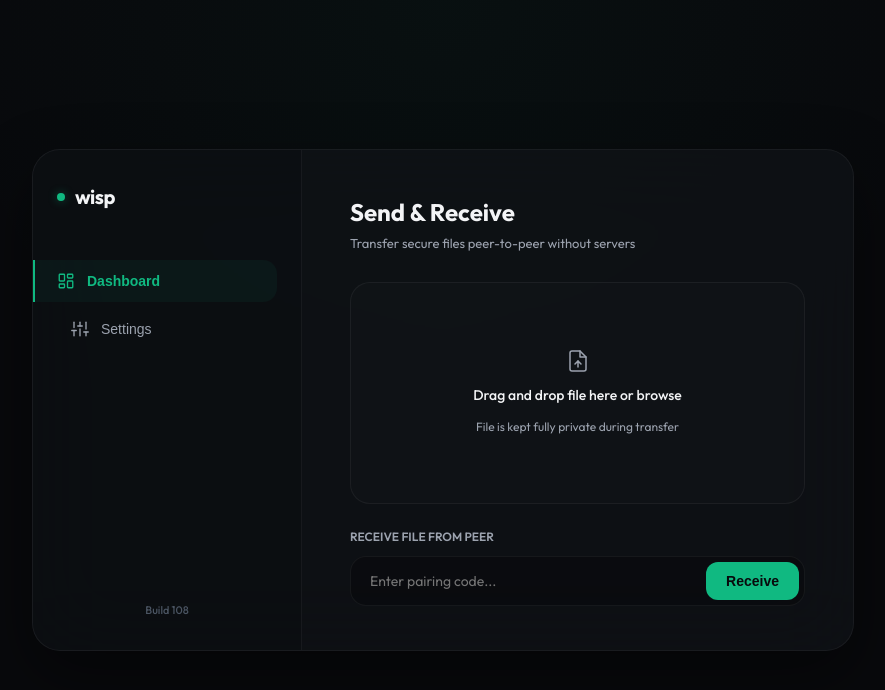
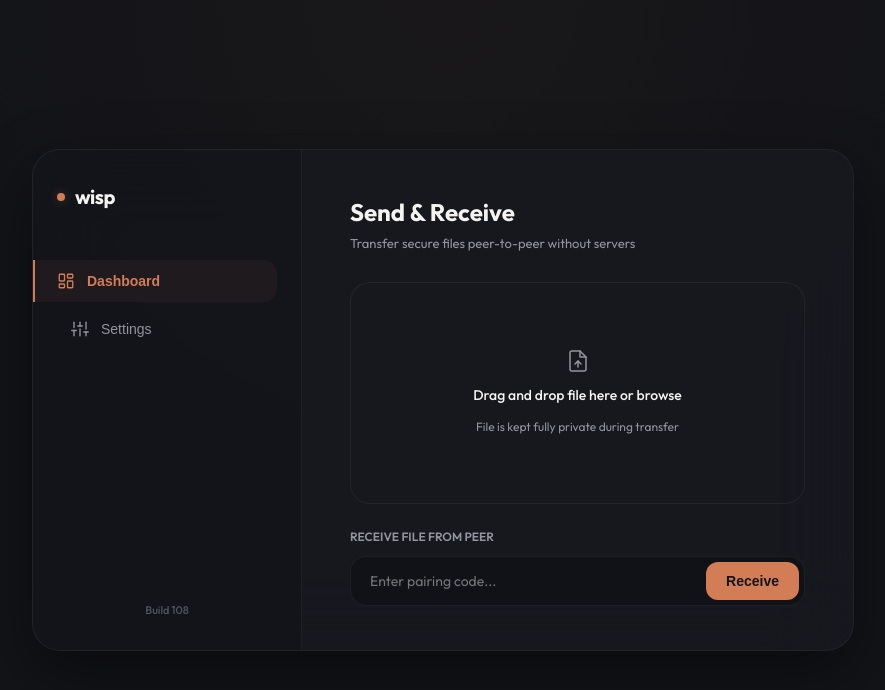
Before and after one commit to YohannHommet/wisp, a Svelte app in the folder ui/: page / in a window 1280 px wide. Shown: the top 690 px of the page, without its empty margins (197-1082 px from the left). Built offline with nearby package versions, Linux system fonts and the light colour scheme.

Commit message:
design: transition to Warm Terracotta and Nordic Sage color system

```diff
--- a/ui/src/App.svelte
+++ b/ui/src/App.svelte
@@ -314,7 +314,7 @@
       {:else if transferState === 'done'}
         <!-- Success Screen -->
         <div class="code-present-container">
-          <svg width="48" height="48" viewBox="0 0 24 24" fill="none" stroke="var(--accent-emerald)" stroke-width="2" stroke-linecap="round" stroke-linejoin="round">
+          <svg width="48" height="48" viewBox="0 0 24 24" fill="none" stroke="var(--accent-sage)" stroke-width="2" stroke-linecap="round" stroke-linejoin="round">
             <circle cx="12" cy="12" r="10" />
             <polyline points="22 4 12 14.01 9 11.01" />
           </svg>
@@ -359,7 +359,7 @@
         <div style="display: flex; flex-direction: column; gap: 8px;">
           <span class="drop-subtext" style="text-transform: uppercase;">Connection Security</span>
           <div style="display: flex; align-items: center; gap: 12px; background: rgba(255,255,255,0.01); padding: 14px; border-radius: 16px; border: 1px solid var(--panel-border);">
-            <div style="width: 8px; height: 8px; border-radius: 50%; background: var(--accent-emerald);"></div>
+            <div style="width: 8px; height: 8px; border-radius: 50%; background: var(--accent-sage);"></div>
             <span style="font-size: 13px; font-weight: 600; color: var(--text-primary);">SPAKE2 Pinned Handshake + TLS 1.3 ALPN</span>
           </div>
         </div>
--- a/ui/src/app.css
+++ b/ui/src/app.css
@@ -6,25 +6,26 @@
   font-weight: 400;
 
   color-scheme: dark;
-  color: #f3f4f6;
-  background-color: #08090c;
+  color: #f4f3ef;
+  background-color: #131418;
 
-  /* Premium Organic Palette (Non-AI Slop) */
-  --bg-color: #08090c;
-  --panel-glass: rgba(18, 20, 26, 0.65);
-  --panel-border: rgba(255, 255, 255, 0.05);
-  --panel-border-glow: rgba(255, 255, 255, 0.12);
+  /* Architectural Earth Palette (Non-AI Slop) */
+  --bg-color: #131418;
+  --panel-glass: rgba(25, 27, 34, 0.7);
+  --panel-border: rgba(244, 243, 239, 0.05);
+  --panel-border-glow: rgba(244, 243, 239, 0.12);
 
-  /* Natural Earth/Green Accents */
-  --accent-emerald: #10b981;
-  --accent-emerald-opaque: rgba(16, 185, 129, 0.1);
-  --accent-amber: #f59e0b;
-  --accent-coral: #ef4444;
-  --accent-coral-opaque: rgba(239, 68, 68, 0.15);
+  /* Earth Accents */
+  --accent-terracotta: #d27d56;
+  --accent-terracotta-opaque: rgba(210, 125, 86, 0.08);
+  --accent-sage: #8a9a86;
+  --accent-sage-opaque: rgba(138, 154, 134, 0.1);
+  --accent-coral: #c85353;
+  --accent-coral-opaque: rgba(200, 83, 83, 0.12);
 
-  --text-primary: #f3f4f6;
-  --text-secondary: #9ca3af;
-  --text-muted: #4b5563;
+  --text-primary: #f4f3ef;
+  --text-secondary: #92959e;
+  --text-muted: #52555e;
 
   font-synthesis: none;
   text-rendering: optimizeLegibility;
@@ -39,7 +40,7 @@ body {
   place-items: center;
   min-width: 320px;
   min-height: 100vh;
-  background: radial-gradient(circle at 50% 0%, rgba(16, 185, 129, 0.04) 0%, rgba(0, 0, 0, 0) 50%),
+  background: radial-gradient(circle at 50% 0%, rgba(210, 125, 86, 0.03) 0%, rgba(0, 0, 0, 0) 50%),
               var(--bg-color);
   overflow: hidden;
   user-select: none;
@@ -71,7 +72,7 @@ body {
 /* Sidebar */
 .sidebar {
   width: 220px;
-  background: rgba(11, 12, 17, 0.35);
+  background: rgba(15, 16, 20, 0.35);
   border-right: 1px solid var(--panel-border);
   display: flex;
   flex-direction: column;
@@ -88,9 +89,9 @@ body {
 .brand-dot {
   width: 8px;
   height: 8px;
-  background: var(--accent-emerald);
+  background: var(--accent-terracotta);
   border-radius: 50%;
-  box-shadow: 0 0 10px rgba(16, 185, 129, 0.4);
+  box-shadow: 0 0 10px rgba(210, 125, 86, 0.3);
 }
 
 .brand-name {
@@ -124,15 +125,15 @@ body {
 }
 
 .nav-btn:hover {
-  background: rgba(255, 255, 255, 0.02);
+  background: rgba(255, 255, 255, 0.015);
   color: var(--text-primary);
 }
 
 .nav-btn.active {
-  background: rgba(16, 185, 129, 0.06);
-  color: var(--accent-emerald);
+  background: rgba(210, 125, 86, 0.06);
+  color: var(--accent-terracotta);
   font-weight: 600;
-  border-left: 2px solid var(--accent-emerald);
+  border-left: 2px solid var(--accent-terracotta);
   border-radius: 0 14px 14px 0;
   margin-left: -24px;
   padding-left: 22px;
@@ -182,12 +183,12 @@ body {
   gap: 12px;
   cursor: pointer;
   transition: all 0.3s cubic-bezier(0.16, 1, 0.3, 1);
-  background: rgba(255, 255, 255, 0.01);
+  background: rgba(255, 255, 255, 0.005);
 }
 
 .drop-zone:hover {
-  background: rgba(16, 185, 129, 0.01);
-  border-color: rgba(16, 185, 129, 0.3);
+  background: rgba(138, 154, 134, 0.015);
+  border-color: rgba(138, 154, 134, 0.3);
 }
 
 .drop-icon {
@@ -200,7 +201,7 @@ body {
 
 .drop-zone:hover .drop-icon {
   transform: translateY(-2px);
-  stroke: var(--text-primary);
+  stroke: var(--accent-sage);
 }
 
 .drop-text {
@@ -224,7 +225,7 @@ body {
 
 .code-row {
   display: flex;
-  background: rgba(0, 0, 0, 0.25);
+  background: rgba(0, 0, 0, 0.2);
   border: 1px solid var(--panel-border);
   border-radius: 16px;
   padding: 5px;
@@ -232,7 +233,7 @@ body {
 }
 
 .code-row:focus-within {
-  border-color: rgba(16, 185, 129, 0.3);
+  border-color: rgba(210, 125, 86, 0.3);
 }
 
 .input-glow {
@@ -247,11 +248,11 @@ body {
 }
 
 .btn-primary {
-  background: var(--accent-emerald);
+  background: var(--accent-terracotta);
   border: none;
   padding: 10px 20px;
   border-radius: 12px;
-  color: #08090c;
+  color: #131418;
   font-weight: 600;
   font-size: 14px;
   cursor: pointer;
@@ -259,7 +260,7 @@ body {
 }
 
 .btn-primary:hover {
-  background: #059669;
+  background: #bf6843;
   color: #ffffff;
   transform: translateY(-1px);
 }
@@ -287,7 +288,7 @@ body {
   font-weight: 700;
   letter-spacing: -0.5px;
   color: var(--text-primary);
-  background: rgba(255, 255, 255, 0.02);
+  background: rgba(255, 255, 255, 0.015);
   padding: 12px 28px;
   border-radius: 16px;
   border: 1px solid var(--panel-border);
@@ -299,7 +300,7 @@ body {
 }
 
 .pairing-code:hover {
-  background: rgba(255, 255, 255, 0.04);
+  background: rgba(255, 255, 255, 0.03);
   border-color: var(--panel-border-glow);
 }
 
@@ -325,14 +326,14 @@ body {
 .linear-progress-bg {
   width: 100%;
   height: 4px;
-  background: rgba(255, 255, 255, 0.04);
+  background: rgba(255, 255, 255, 0.03);
   border-radius: 2px;
   overflow: hidden;
 }
 
 .linear-progress-bar {
   height: 100%;
-  background: var(--accent-emerald);
+  background: var(--accent-terracotta);
   border-radius: 2px;
   transition: width 0.1s linear;
 }
@@ -358,7 +359,7 @@ body {
 
 .btn-danger {
   background: var(--accent-coral-opaque);
-  border: 1px solid rgba(239, 68, 68, 0.2);
+  border: 1px solid rgba(200, 83, 83, 0.15);
   padding: 10px 24px;
   border-radius: 12px;
   color: var(--accent-coral);
@@ -371,8 +372,8 @@ body {
 }
 
 .btn-danger:hover {
-  background: rgba(239, 68, 68, 0.22);
-  border-color: rgba(239, 68, 68, 0.35);
+  background: rgba(200, 83, 83, 0.22);
+  border-color: rgba(200, 83, 83, 0.35);
 }
 
 /* Animations */
```
